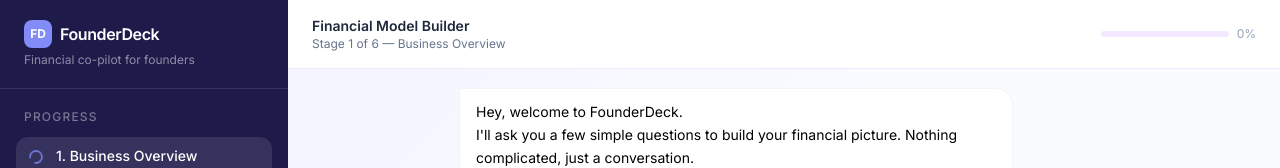
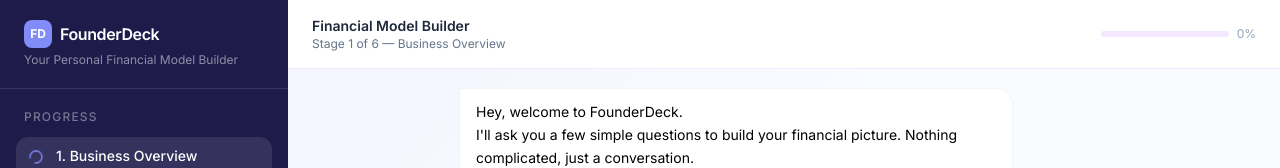
Before and after one commit to gotnochoice/play_around, a Next.js app in the folder apps/web/: page /chat in a window 1280 px wide. Shown: the top 168 px of the page. Built offline with nearby package versions, Linux system fonts and the light colour scheme.

Commit message:
Update description text in StageSidebar component

```diff
--- a/apps/web/components/chat/StageSidebar.tsx
+++ b/apps/web/components/chat/StageSidebar.tsx
@@ -79,7 +79,7 @@
           </div>
           <span className="font-semibold tracking-tight">FounderDeck</span>
         </div>
-        <p className="mt-1 text-xs text-white/50">Financial co-pilot for founders</p>
+        <p className="mt-1 text-xs text-white/50">Your Personal Financial Model Builder</p>
       </div>
 
       {/* Stages */}
```
